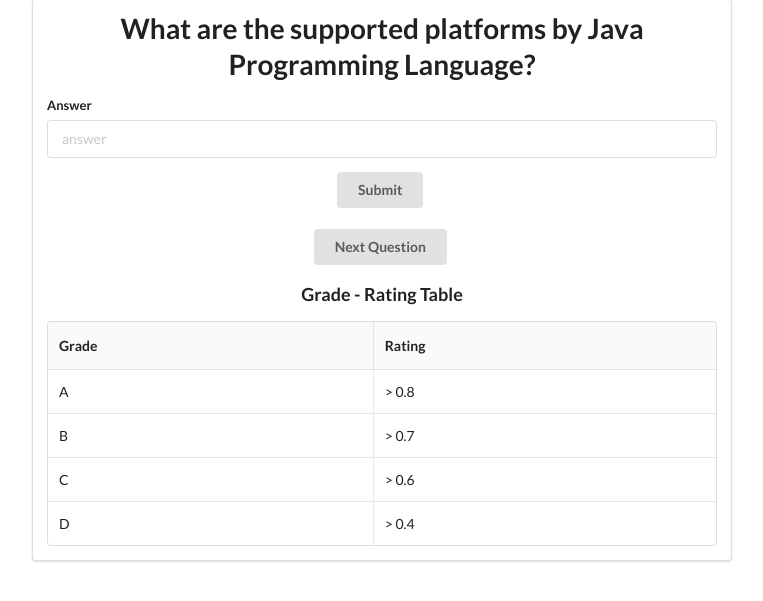
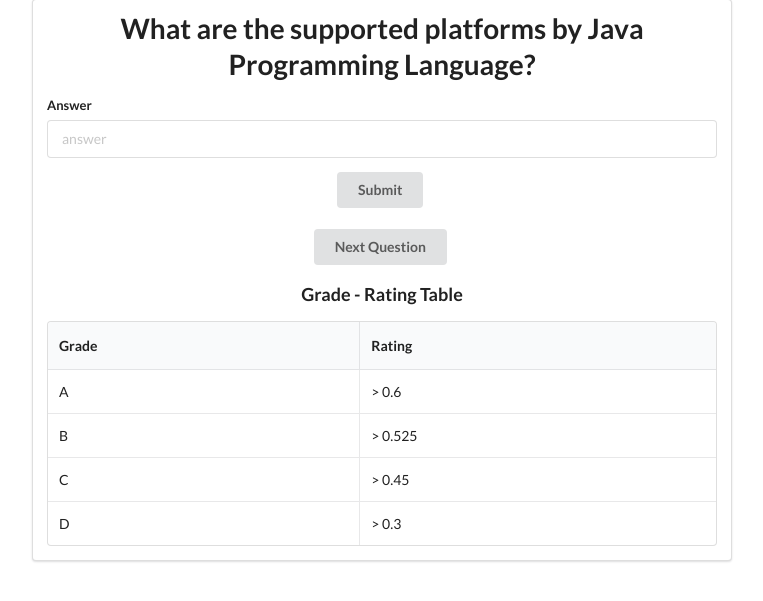
Before and after one commit to HelioStrike/AnswerRatingPredictor, a Flask app: page /test/1 in a window 1280 px wide. Shown: the part 66-667 px from the top of the page, without its empty margins (244-1007 px from the left). Run offline with Flask 2, Linux system fonts and the light colour scheme; parts of the project's set-up code (start-up, migrations or seed data) failed here and were passed over; some libraries are stand-ins or nearby versions.

Commit message:
committed

```diff
--- a/templates/test.html
+++ b/templates/test.html
@@ -55,19 +55,19 @@
                         <tbody>
                           <tr>
                             <td data-label="Grade">A</td>
-                            <td data-label="Rating">> 0.8</td>
+                            <td data-label="Rating">> 0.6</td>
                           </tr>
                           <tr>
                             <td data-label="Grade">B</td>
-                            <td data-label="Rating">> 0.7</td>
+                            <td data-label="Rating">> 0.525</td>
                           </tr>
                           <tr>
                             <td data-label="Grade">C</td>
-                            <td data-label="Rating">> 0.6</td>
+                            <td data-label="Rating">> 0.45</td>
                           </tr>
                           <tr>
                             <td data-label="Grade">D</td>
-                            <td data-label="Rating">> 0.4</td>
+                            <td data-label="Rating">> 0.3</td>
                           </tr>
                         </tbody>
                       </table>
```
Also changed, not shown: 2 other files.
